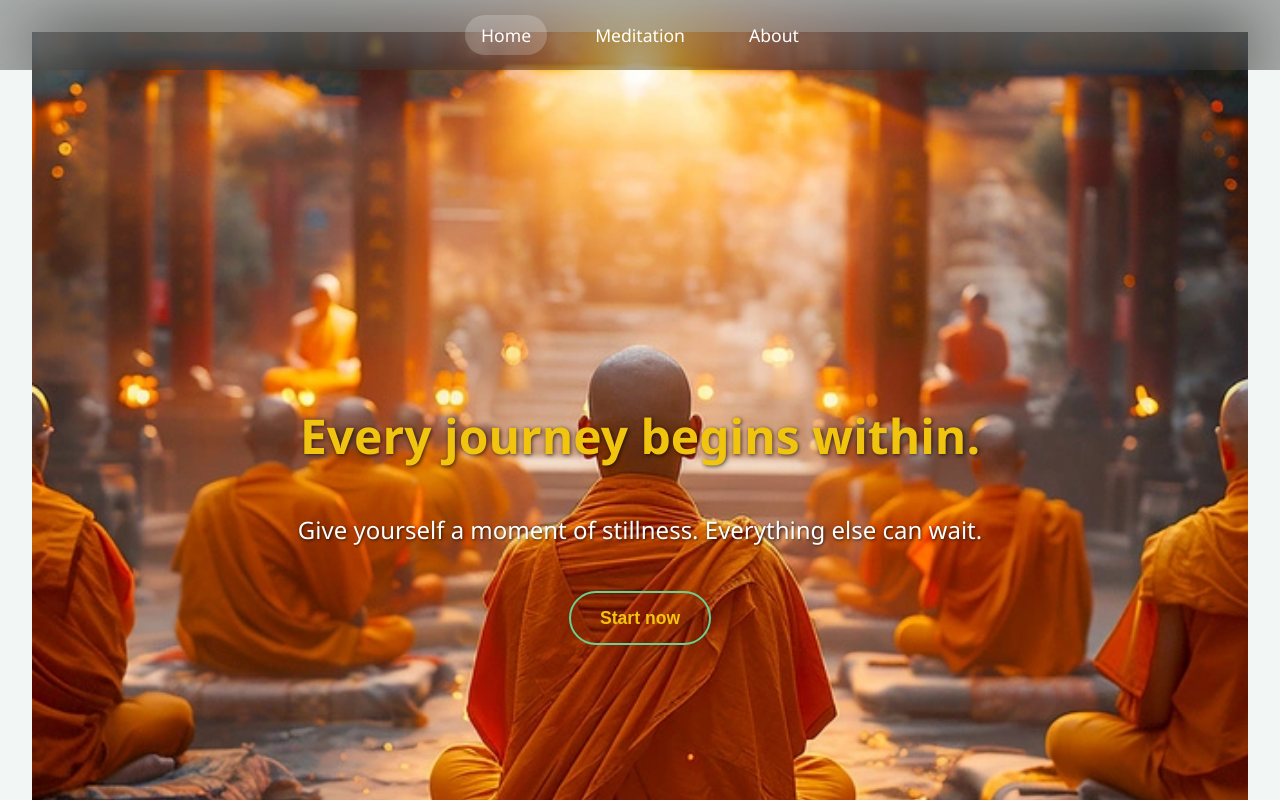
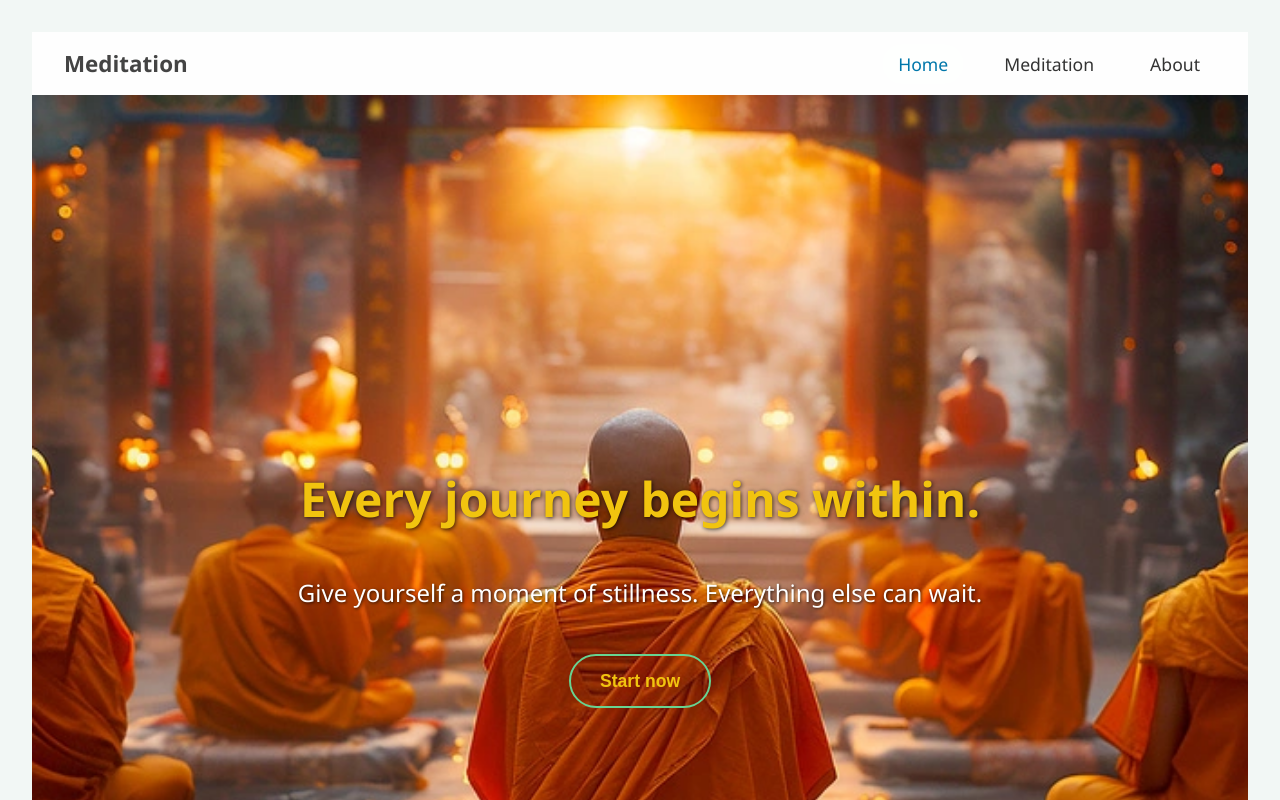
Before and after one commit to SimoneGiannecchini/meditation-app, a React (Create React App) app: page / in a window 1280 px wide. Shown: the top 800 px of the page. Built offline with nearby package versions, Linux system fonts and the light colour scheme.

Commit message:
Primo commit su development

```diff
--- a/public/index.html
+++ b/public/index.html
@@ -13,7 +13,7 @@
 
     <link rel="manifest" href="%PUBLIC_URL%/manifest.json" />
 
-    <title>React App</title>
+    <title>Web Meditation</title>
   </head>
   <body>
     <noscript>You need to enable JavaScript to run this app.</noscript>
--- /dev/null
+++ b/src/components/Navbar.css
@@ -0,0 +1,62 @@
+.navbar {
+  display: flex;
+  justify-content: space-between;
+  align-items: center;
+  background: rgba(255, 255, 255, 0.8666666667);
+  padding: 1rem 2rem;
+  position: sticky;
+  top: 0;
+  z-index: 100;
+}
+.navbar .logo {
+  font-size: 1.4rem;
+  font-weight: bold;
+  color: #444;
+}
+.navbar .hamburger {
+  display: none;
+  flex-direction: column;
+  gap: 5px;
+  cursor: pointer;
+}
+.navbar .hamburger span {
+  height: 3px;
+  width: 25px;
+  background-color: #333;
+  border-radius: 2px;
+  transition: all 0.3s ease;
+}
+.navbar .nav-links ul {
+  display: flex;
+  list-style: none;
+  gap: 1.5rem;
+}
+.navbar .nav-links ul li a {
+  text-decoration: none;
+  color: #333;
+  font-weight: 500;
+}
+.navbar .nav-links ul li.active a {
+  color: #0077aa;
+}
+@media (max-width: 768px) {
+  .navbar .nav-links {
+    position: absolute;
+    top: 60px;
+    left: 0;
+    right: 0;
+    background: #fff;
+    padding: 1rem 2rem;
+    display: none;
+  }
+  .navbar .nav-links ul {
+    flex-direction: column;
+    gap: 1rem;
+  }
+  .navbar .nav-links.open {
+    display: block;
+  }
+  .navbar .hamburger {
+    display: flex;
+  }
+}/*# sourceMappingURL=Navbar.css.map */
--- a/src/components/Navbar.jsx
+++ b/src/components/Navbar.jsx
@@ -1,23 +1,38 @@
-import React from "react";
+import React, { useState } from "react";
 import { Link, useLocation } from "react-router-dom";
-import "./Navbar.jsx";
+import "./Navbar.scss";
+
 
 const Navbar = () => {
   const location = useLocation();
+  const [isOpen, setIsOpen] = useState(false);
+
+  const toggleMenu = () => setIsOpen(!isOpen);
+  const closeMenu = () => setIsOpen(false);
 
   return (
     <nav className="navbar">
+      <div className="logo">Meditation</div>
+
+      <div className={`nav-links ${isOpen ? "open" : ""}`}>
         <ul>
           <li className={location.pathname === "/" ? "active" : ""}>
-          <Link to="/">Home</Link>
+            <Link to="/" onClick={closeMenu}>Home</Link>
           </li>
           <li className={location.pathname === "/meditation" ? "active" : ""}>
-          <Link to="/meditation">Meditation</Link>
+            <Link to="/meditation" onClick={closeMenu}>Meditation</Link>
           </li>
           <li className={location.pathname === "/about" ? "active" : ""}>
-          <Link to="/about">About</Link>
+            <Link to="/about" onClick={closeMenu}>About</Link>
           </li>
         </ul>
+      </div>
+
+      <div className="hamburger" onClick={toggleMenu}>
+        <span></span>
+        <span></span>
+        <span></span>
+      </div>
     </nav>
   );
 };
--- /dev/null
+++ b/src/components/Navbar.scss
@@ -0,0 +1,74 @@
+.navbar {
+    display: flex;
+    justify-content: space-between;
+    align-items: center;
+    background: #ffffffdd;
+    padding: 1rem 2rem;
+    position: sticky;
+    top: 0;
+    z-index: 100;
+
+    .logo {
+      font-size: 1.4rem;
+      font-weight: bold;
+      color: #444;
+    }
+
+    .hamburger {
+      display: none;
+      flex-direction: column;
+      gap: 5px;
+      cursor: pointer;
+
+      span {
+        height: 3px;
+        width: 25px;
+        background-color: #333;
+        border-radius: 2px;
+        transition: all 0.3s ease;
+      }
+    }
+
+    .nav-links {
+      ul {
+        display: flex;
+        list-style: none;
+        gap: 1.5rem;
+
+        li a {
+          text-decoration: none;
+          color: #333;
+          font-weight: 500;
+        }
+
+        li.active a {
+          color: #0077aa;
+        }
+      }
+    }
+
+    @media (max-width: 768px) {
+      .nav-links {
+        position: absolute;
+        top: 60px;
+        left: 0;
+        right: 0;
+        background: #fff;
+        padding: 1rem 2rem;
+        display: none;
+
+        ul {
+          flex-direction: column;
+          gap: 1rem;
+        }
+
+        &.open {
+          display: block;
+        }
+      }
+
+      .hamburger {
+        display: flex;
+      }
+    }
+  }
--- a/src/pages/About.jsx
+++ b/src/pages/About.jsx
@@ -2,23 +2,24 @@ import React from "react";
 import { Link } from "react-router-dom";
 import "../styles.scss";
 
-const Home = () => {
+const About = () => {
   return (
-    <div className="page-About">
+    <div className="page-about">
       <h1>Our Mission</h1>
-      <p> To offer a digital space where everyone can rediscover calm, balance,
-        and inner well-being
-        through accessible meditation experiences.</p>
+      <p>
+        To offer a digital space where everyone can rediscover calm, balance,
+        and inner well-being through accessible meditation experiences.
+      </p>
       <h2>Our Vision</h2>
       <p>
-      We aim to promote a culture of awareness and serenity, where meditation becomes
-      a daily tool for living better and with greater presence.
+        We aim to promote a culture of awareness and serenity, where meditation
+        becomes a daily tool for living better and with greater presence.
       </p>
-      <Link to="/meditation">
-        <button className="zen-button">Start Meditating</button>
+      <Link to="/meditation"className="zen-button">
+      Start Meditating
       </Link>
     </div>
   );
 };
 
-export default Home;
+export default About;
--- /dev/null
+++ b/src/styles.css
@@ -0,0 +1,277 @@
+h1, h2 {
+  margin-bottom: 1rem;
+  text-shadow: 1px 1px 4px rgba(0, 0, 0, 0.7);
+  color: #f1c40f;
+}
+
+p {
+  font-size: 1.4rem;
+  line-height: 1.8;
+  max-width: 700px;
+  margin-bottom: 2rem;
+  text-shadow: 1px 1px 3px rgba(0, 0, 0, 0.7);
+}
+
+button {
+  background: transparent;
+  border: 2px solid #68d391;
+  padding: 0.9rem 1.8rem;
+  border-radius: 50px;
+  font-size: 1.1rem;
+  font-weight: 600;
+  color: #f1c40f;
+  cursor: pointer;
+  transition: all 0.3s ease-in-out;
+  margin: 0.5rem;
+  box-shadow: none;
+}
+button:hover {
+  background-color: rgba(104, 211, 145, 0.1);
+  transform: scale(1.05);
+}
+button:disabled {
+  opacity: 0.5;
+  cursor: not-allowed;
+  box-shadow: none;
+}
+
+body {
+  font-family: "Segoe UI", sans-serif;
+  background: #f2f7f5;
+  color: #2f3e46;
+  margin: 0;
+  padding: 2rem;
+  text-align: center;
+}
+
+.navbar {
+  display: flex;
+  justify-content: space-between;
+  align-items: center;
+  background: rgba(255, 255, 255, 0.8666666667);
+  padding: 1rem 2rem;
+  position: sticky;
+  top: 0;
+  z-index: 100;
+}
+.navbar .logo {
+  font-size: 1.4rem;
+  font-weight: bold;
+  color: #444;
+}
+.navbar .menu-toggle {
+  display: none;
+  flex-direction: column;
+  gap: 5px;
+  cursor: pointer;
+}
+.navbar .menu-toggle span {
+  height: 3px;
+  width: 25px;
+  background-color: #333;
+  transition: 0.3s;
+}
+.navbar .menu-toggle.open span:nth-child(1) {
+  transform: rotate(45deg) translateY(8px);
+}
+.navbar .menu-toggle.open span:nth-child(2) {
+  opacity: 0;
+}
+.navbar .menu-toggle.open span:nth-child(3) {
+  transform: rotate(-45deg) translateY(-8px);
+}
+.navbar .nav-links {
+  list-style: none;
+  display: flex;
+  gap: 1.5rem;
+}
+.navbar .nav-links li a {
+  text-decoration: none;
+  color: #333;
+  font-weight: 500;
+}
+.navbar .nav-links .active a {
+  color: #0077aa;
+}
+.navbar .nav-links.open {
+  display: flex;
+  flex-direction: column;
+  position: absolute;
+  top: 60px;
+  left: 0;
+  right: 0;
+  background: white;
+  padding: 1rem 2rem;
+}
+@media (max-width: 768px) {
+  .navbar .menu-toggle {
+    display: flex;
+  }
+  .navbar .nav-links {
+    display: none;
+  }
+  .navbar .nav-links.open {
+    display: flex;
+  }
+}
+
+ul {
+  display: flex;
+  justify-content: center;
+  gap: 2rem;
+  list-style: none;
+  margin: 0;
+  padding: 0;
+}
+
+li a {
+  color: white;
+  text-decoration: none;
+  font-weight: 500;
+  font-size: 1.1rem;
+  padding: 0.5rem 1rem;
+  border-radius: 20px;
+  transition: background 0.3s ease;
+}
+
+li.active a,
+li a:hover {
+  background: rgba(255, 255, 255, 0.2);
+}
+
+.page, .page-meditation, .page-about, .page-home {
+  min-height: 100vh;
+  background-size: cover;
+  background-position: center;
+  background-attachment: fixed;
+  display: flex;
+  flex-direction: column;
+  align-items: center;
+  justify-content: center;
+  padding: 2rem;
+  color: #ffffff;
+  text-shadow: 0 0 10px rgba(0, 0, 0, 0.6);
+}
+
+.page-home {
+  background-image: url("./assets/bgHome.webp");
+  padding-top: 80px;
+}
+.page-home .home-content {
+  display: flex;
+  justify-content: center;
+  align-items: center;
+  flex-direction: column;
+  gap: 1rem;
+}
+.page-home h1 {
+  font-size: 3rem;
+}
+.page-home p {
+  font-size: 1.5rem;
+}
+
+.page-about {
+  background-image: url("./assets/bgabout.webp");
+  position: relative;
+  z-index: 2;
+}
+.page-about::before {
+  content: "";
+  position: absolute;
+  top: 0;
+  left: 0;
+  right: 0;
+  bottom: 0;
+  background-color: rgba(0, 0, 0, 0.4);
+  z-index: -1;
+}
+
+.page-meditation {
+  background-image: url("./assets/BgMeditation.webp");
+  position: relative;
+  z-index: 1;
+}
+.page-meditation::before {
+  content: "";
+  position: absolute;
+  top: 0;
+  left: 0;
+  right: 0;
+  bottom: 0;
+  pointer-events: none;
+  background-color: rgba(0, 0, 0, 0.2);
+  z-index: -1;
+}
+
+.quote {
+  font-size: 1.1rem;
+  font-style: italic;
+  font-weight: 300;
+  text-align: center;
+  background: rgba(0, 0, 0, 0.4);
+  padding: 1.5rem 2rem;
+  border-radius: 20px;
+  box-shadow: 0 4px 15px rgba(0, 0, 0, 0.3);
+  line-height: 1.8;
+  color: #ffffff;
+}
+
+.quote-source {
+  font-size: 1.1rem;
+  color: #f1c40f;
+  text-align: center;
+  margin-top: 1rem;
+}
+.quote-source a {
+  color: #f1c40f;
+  text-decoration: none;
+  font-weight: bold;
+}
+.quote-source a:hover {
+  text-decoration: underline;
+}
+
+.timer {
+  text-align: center;
+  margin: 2rem auto;
+}
+.timer h1 {
+  font-size: 3rem;
+  margin: 1rem 0;
+}
+.timer-controls {
+  display: flex;
+  justify-content: center;
+  gap: 1rem;
+  margin: 1rem 0;
+  flex-wrap: wrap;
+}
+.timer-btn {
+  background: rgba(255, 255, 255, 0.1);
+  border: 2px solid #9ae6b4;
+  color: #ffffff;
+  padding: 0.7rem 1.4rem;
+  border-radius: 50px;
+  font-size: 1.1rem;
+  font-weight: 500;
+  cursor: pointer;
+  transition: all 0.3s ease;
+  min-width: 100px;
+}
+.timer-btn:hover {
+  background: #9ae6b4;
+  color: #1a202c;
+  transform: scale(1.05);
+}
+.timer-btn:disabled {
+  opacity: 0.5;
+  cursor: not-allowed;
+  transform: none;
+}
+
+em {
+  display: block;
+  font-style: italic;
+  margin: 1rem 0;
+}/*# sourceMappingURL=styles.css.map */
--- a/src/styles.scss
+++ b/src/styles.scss
@@ -72,15 +72,91 @@ body {
 }
 
 .navbar {
-  @include glass-blur();
-  @include center-content;
-  position: fixed;
+  display: flex;
+  justify-content: space-between;
+  align-items: center;
+  background: #ffffffdd;
+  padding: 1rem 2rem;
+  position: sticky;
   top: 0;
-  left: 0;
-  z-index: 10;
-  width: 100%;
-  height: 70px;
+  z-index: 100;
+
+  .logo {
+    font-size: 1.4rem;
+    font-weight: bold;
+    color: #444;
+  }
+
+  .menu-toggle {
+    display: none;
+    flex-direction: column;
+    gap: 5px;
+    cursor: pointer;
+
+    span {
+      height: 3px;
+      width: 25px;
+      background-color: #333;
+      transition: 0.3s;
+    }
+
+    &.open span:nth-child(1) {
+      transform: rotate(45deg) translateY(8px);
+    }
+
+    &.open span:nth-child(2) {
+      opacity: 0;
+    }
+
+    &.open span:nth-child(3) {
+      transform: rotate(-45deg) translateY(-8px);
+    }
+  }
+
+  .nav-links {
+    list-style: none;
+    display: flex;
+    gap: 1.5rem;
+
+    li a {
+      text-decoration: none;
+      color: #333;
+      font-weight: 500;
+    }
+
+    .active a {
+      color: #0077aa;
+    }
+
+    &.open {
+      display: flex;
+      flex-direction: column;
+      position: absolute;
+      top: 60px;
+      left: 0;
+      right: 0;
+      background: white;
+      padding: 1rem 2rem;
+    }
+  }
+
+  @media (max-width: 768px) {
+    .menu-toggle {
+      display: flex;
+    }
+
+    .nav-links {
+      display: none;
+    }
+
+    .nav-links.open {
+      display: flex;
+    }
+  }
 }
+
+
+
 
 ul {
   display: flex;
@@ -141,9 +217,9 @@ li a:hover {
   }
 }
 
-.page-About {
+.page-about {
   @extend .page;
-  background-image: url('./assets/BgAbout.webp');
+  background-image: url("./assets/bgabout.webp");
   position: relative;
   z-index: 2;
 
```
Also changed, not shown: src/App.jsx (+18 -14 lines), src/pages/Meditation.jsx (+20 -16 lines), src/pages/Home.jsx (line endings or trailing spaces), 2 other files (tests, documents, lock files or other folders). Lines whose indentation alone changed are shown as unchanged.
